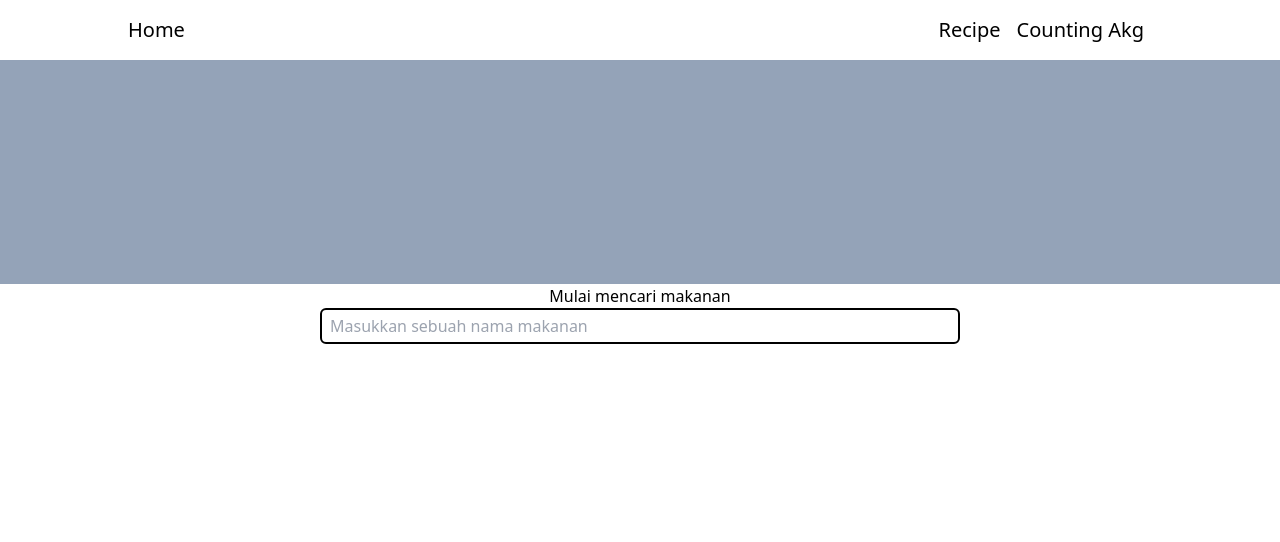
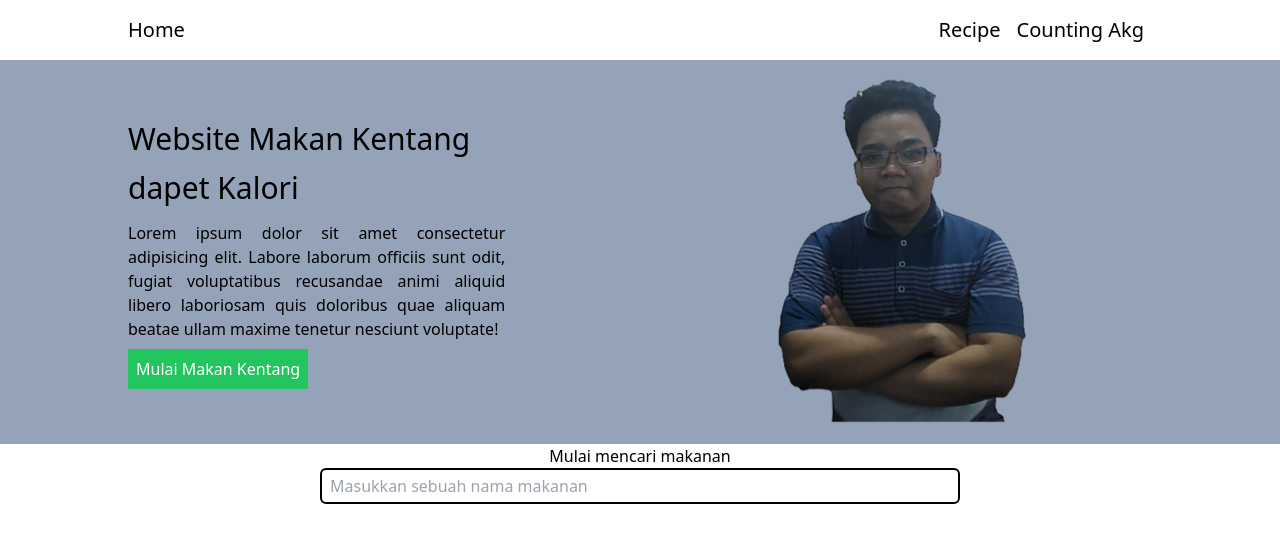
Before and after one commit to regangiri/recipe-finder, a Next.js app: page / in a window 1280 px wide. Shown: the top 542 px of the page. Built offline with nearby package versions, Linux system fonts and the light colour scheme.

Commit message:
feed: banner

```diff
--- a/src/components/Banner.jsx
+++ b/src/components/Banner.jsx
@@ -1,7 +1,33 @@
+import Image from "next/image";
 import React from "react";
 
 const banner = () => {
-  return <div className="w-full h-56 bg-slate-400"></div>;
+  return (
+    <div className="flex w-full items-center pl-32 h-96 bg-slate-400">
+      <div className="flex flex-col w-1/2 items-start">
+        <span className="text-3xl font-medium leading-relaxed">
+          Website Makan Kentang dapet Kalori
+        </span>
+        <p className="text-justify mt-2">
+          Lorem ipsum dolor sit amet consectetur adipisicing elit. Labore
+          laborum officiis sunt odit, fugiat voluptatibus recusandae animi
+          aliquid libero laboriosam quis doloribus quae aliquam beatae ullam
+          maxime tenetur nesciunt voluptate!
+        </p>
+        <button className="mt-2 bg-green-500 p-2 rounded-sm text-white ">
+          Mulai Makan Kentang
+        </button>
+      </div>
+      <div className="relative w-full h-full ml-5">
+        <Image
+          src={"/assets/kakbagus.png"}
+          fill
+          style={{ objectFit: "contain" }}
+          alt=""
+        />
+      </div>
+    </div>
+  );
 };
 
 export default banner;
```
Also changed, not shown: public/assets/kakbagus.png (added), public/assets/kentang.jpg (added).
